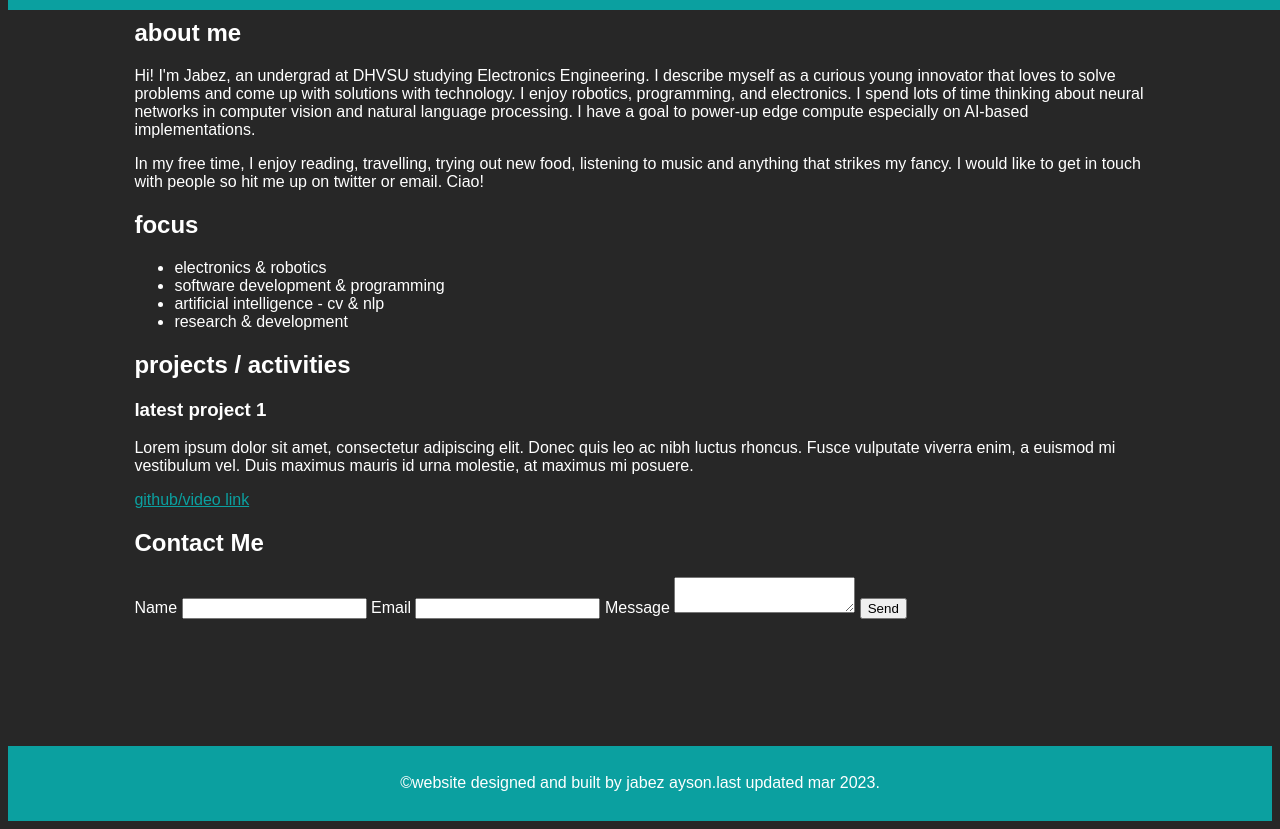
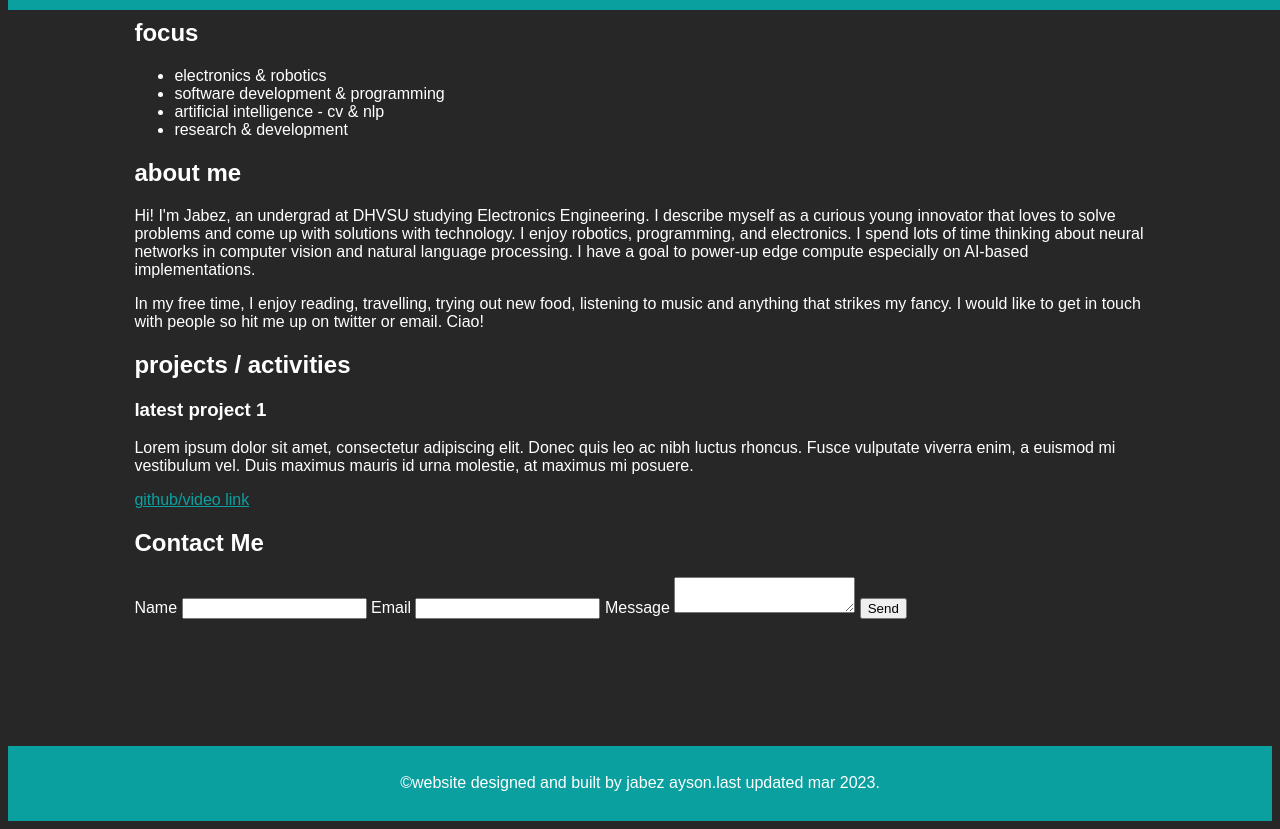
Before and after one commit to jjabb/folio, a plain HTML site: page index.html in a window 1280 px wide. Shown: the part 44-873 px from the top of the page. Drawn offline with Linux system fonts and the light colour scheme.

Commit message:
incremental structuring

```diff
--- a/index.html
+++ b/index.html
@@ -15,7 +15,7 @@
         <div class="nav-links">
           <a href="#">home</a>
           <a href="#about">about</a>
-          <a href="#resume">resume</a> <!-- add resume download link instead-->
+          <a href="https://jabez.me/Ayson_Jabez_Resume.pdf">resume</a> <!-- add resume download link instead-->
           <a href="#projects">projects</a>
           <a href="#contact">contact</a>
         </div>
@@ -25,6 +25,17 @@
     <main>
       <!-- picture/gif + basic info-->
       <!-- interests/keywords-->
+
+      <section id="interests"> <!-- change into specific and deep topics that is focused on-->
+        <h2>focus</h2>
+        <ul>
+          <li>electronics & robotics</li>
+          <li>software development & programming</li>
+          <li>artificial intelligence - cv & nlp</li>
+          <li>research & development</li>
+        </ul>
+      </section>
+
       <section id="about">
         <h2>about me</h2>
         <p>
@@ -39,16 +50,6 @@
             In my free time, I enjoy reading, travelling, trying out new food, listening to music
             and anything that strikes my fancy. I would like to get in touch with people so hit me up on twitter or email. Ciao!
         </p> <!-- some pictures if possible-->
-      </section>
-
-      <section id="resume"> <!-- change into specific and deep topics that is focused on-->
-        <h2>focus</h2>
-        <ul>
-          <li>electronics & robotics</li>
-          <li>software development & programming</li>
-          <li>artificial intelligence - cv & nlp</li>
-          <li>research & development</li>
-        </ul>
       </section>
 
       <section id="projects"> <!-- create a template for easier update-->
```
Also changed, not shown: 2 other files.
